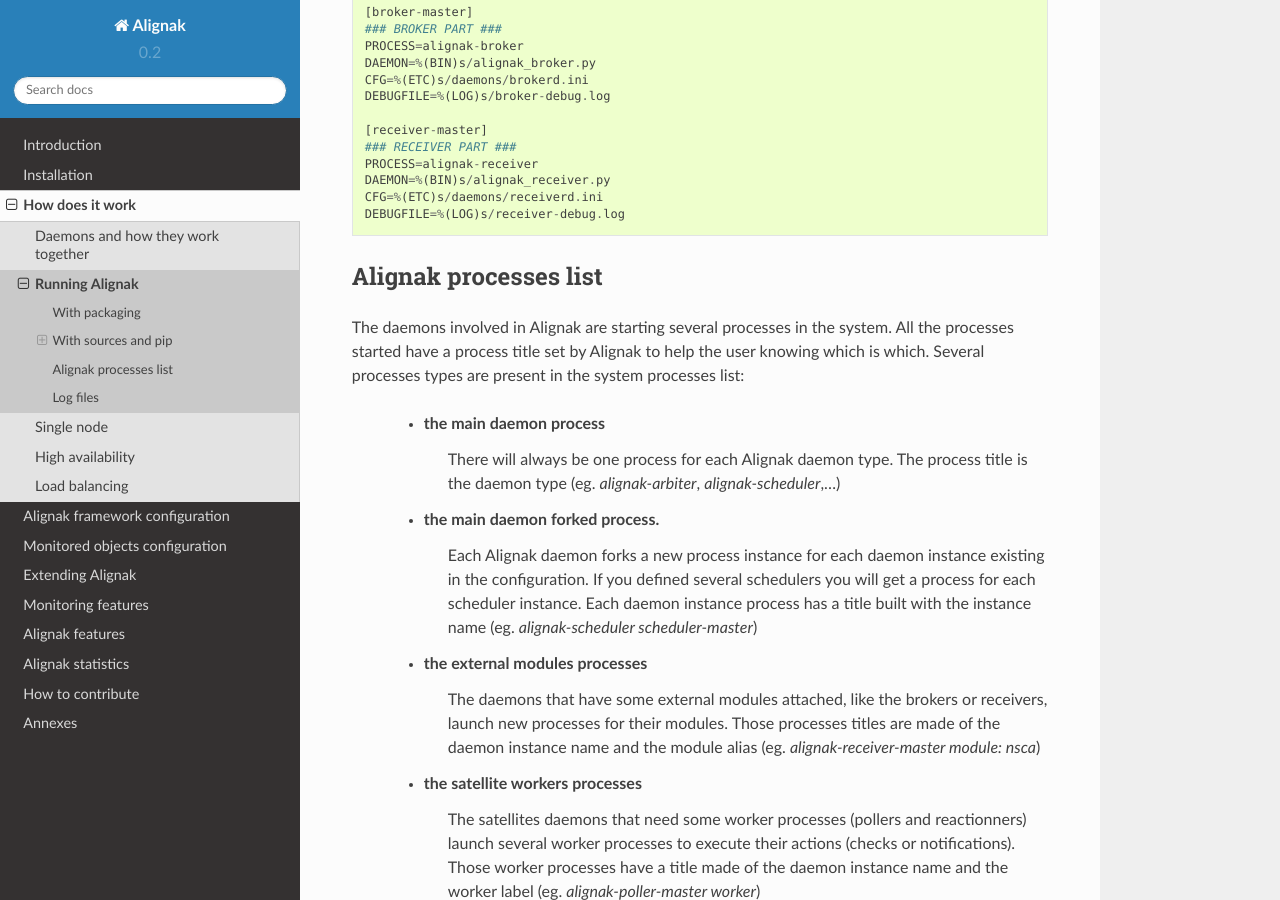
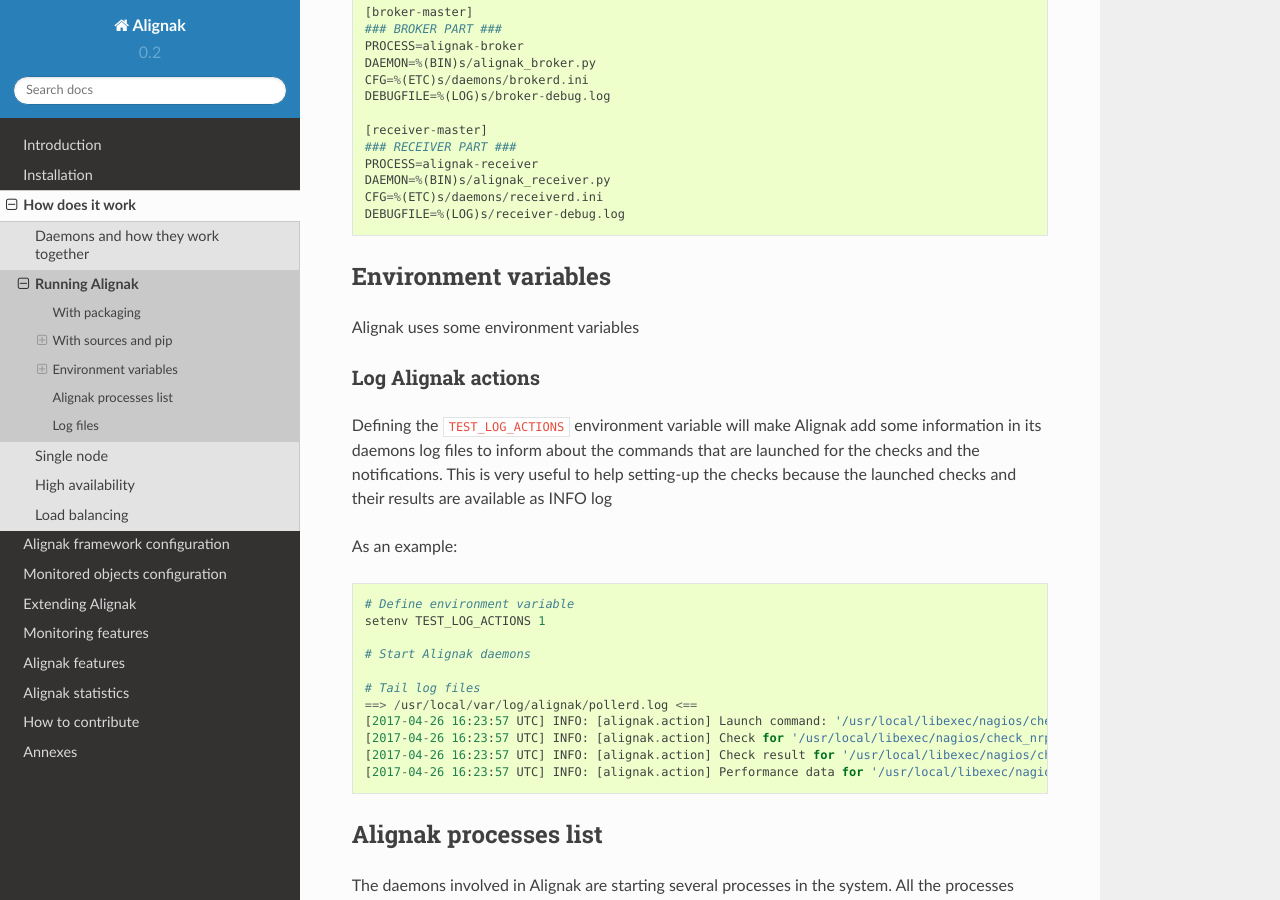
Before and after one commit to Alignak-monitoring/alignak-doc, a Sphinx documentation site: the page built from source/03_how_it_work/run_daemons.rst, in a window 1280 px wide and 900 px high, scrolled down 5448 px. Built offline with Sphinx 7.4.7 and the Read the Docs theme 2.0.0, drawn with Linux system fonts in a browser that asks for light colours; pages that are not in the unit, such as notebooks, are missing from menus; some of the changed text lies outside the part shown.

Commit message:
Add information about TEST_LOG_ACTIONS environment variable

```diff
--- a/source/03_how_it_work/run_daemons.rst
+++ b/source/03_how_it_work/run_daemons.rst
@@ -94,7 +94,7 @@
 
     $launch_all.sh
 
-Then stop all daemons::
+And stop all daemons::
 
     $stop_all.sh
 
@@ -277,6 +277,34 @@
 
 
 
+Environment variables
+=====================
+
+Alignak uses some environment variables
+
+.. note: Currently, only one environment variable exist ;)
+
+Log Alignak actions
+-------------------
+
+Defining the ``TEST_LOG_ACTIONS`` environment variable will make Alignak add some information in its daemons log files to inform about the commands that are launched for the checks and the notifications. This is very useful to help setting-up the checks because the launched checks and their results are available as INFO log
+
+As an example:
+::
+
+    # Define environment variable
+    setenv TEST_LOG_ACTIONS 1
+
+    # Start Alignak daemons
+
+    # Tail log files
+    ==> /usr/local/var/log/alignak/pollerd.log <==
+    [2017-04-26 16:23:57 UTC] INFO: [alignak.action] Launch command: '/usr/local/libexec/nagios/check_nrpe -H 93.93.47.81 -t 10 -u -n -c check_zombie_procs'
+    [2017-04-26 16:23:57 UTC] INFO: [alignak.action] Check for '/usr/local/libexec/nagios/check_nrpe -H 93.93.47.81 -t 10 -u -n -c check_zombie_procs' exited with return code 0
+    [2017-04-26 16:23:57 UTC] INFO: [alignak.action] Check result for '/usr/local/libexec/nagios/check_nrpe -H 93.93.47.81 -t 10 -u -n -c check_zombie_procs': 0, PROCS OK: 0 processes with STATE = Z
+    [2017-04-26 16:23:57 UTC] INFO: [alignak.action] Performance data for '/usr/local/libexec/nagios/check_nrpe -H 93.93.47.81 -t 10 -u -n -c check_zombie_procs': procs=0;5;10;0;
+
+
 Alignak processes list
 ======================
 
```
Also changed, not shown: other parts of source/03_how_it_work/run_daemons.rst (+1 -1 lines), source/20_annexes/external_commands_list.rst (+6 -6 lines).
